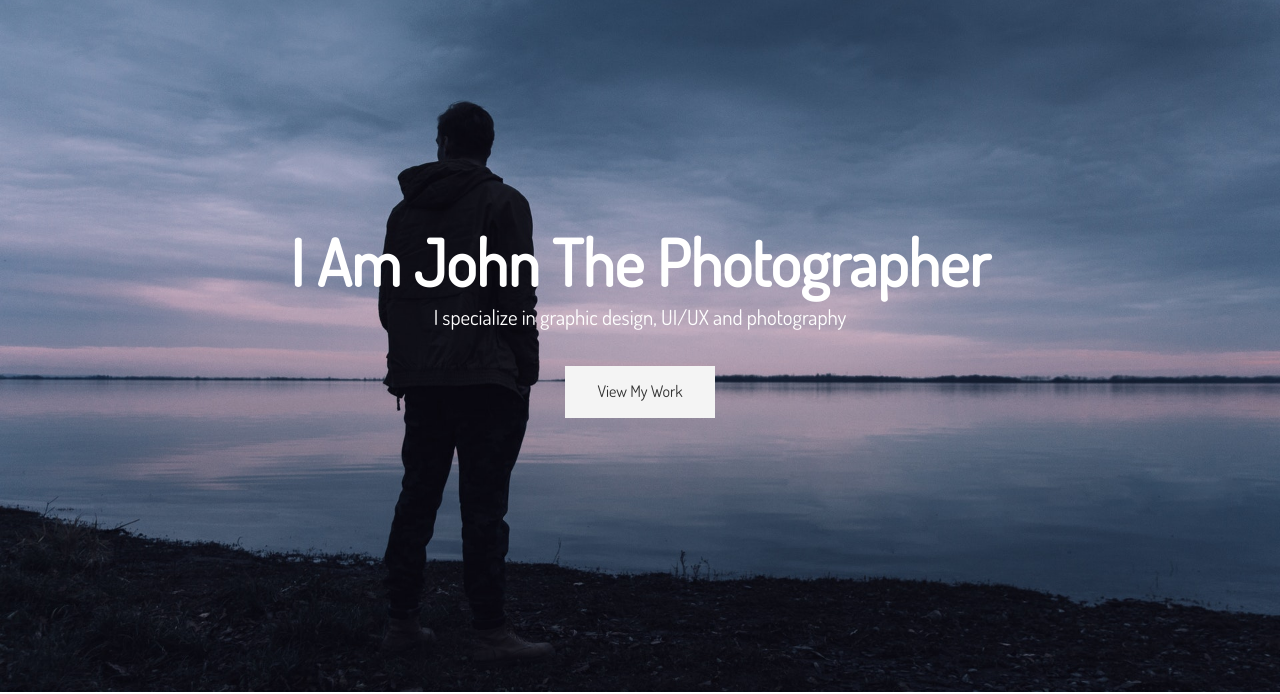
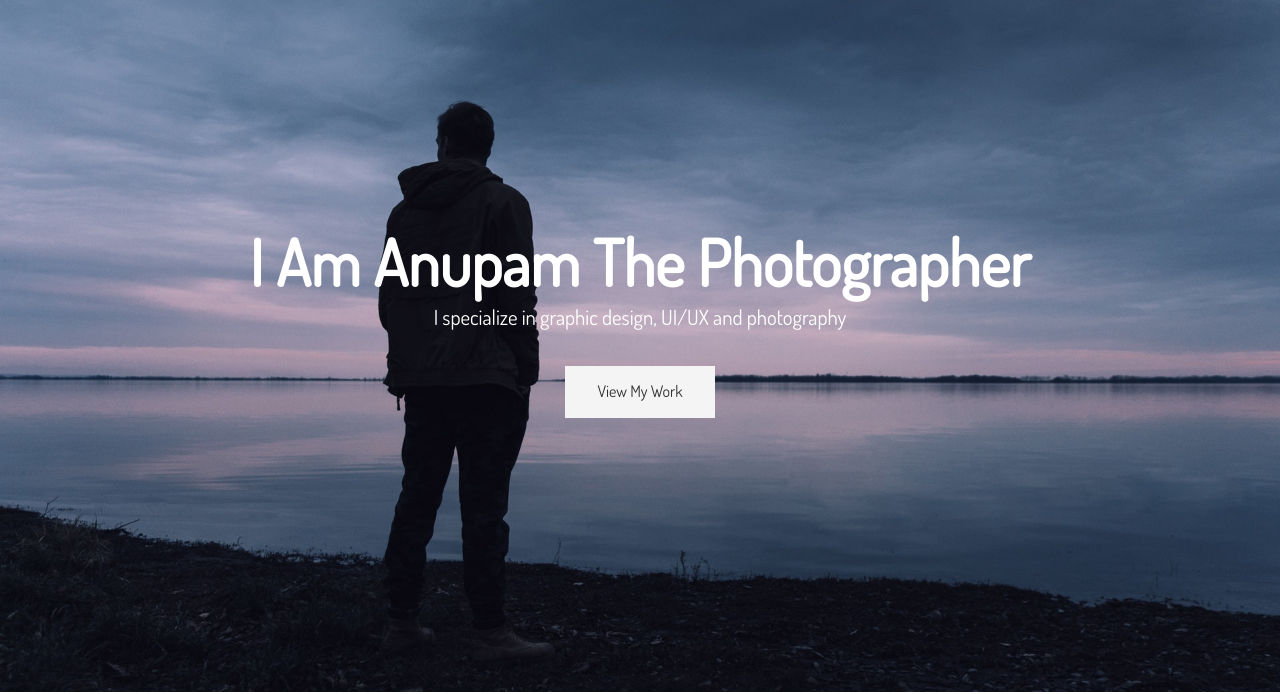
Before and after one commit to 1Anupam/cdn_integration, a website: page dist/index.html in a window 1280 px wide. Shown: the part 108-802 px from the top of the page. Drawn offline with Linux system fonts and the light colour scheme.

Commit message:
Changed name

```diff
--- a/dist/index.html
+++ b/dist/index.html
@@ -30,7 +30,7 @@
         </nav>
         <div class="header-content">
           <h1>
-            I Am John The
+            I Am Anupam The
             <span
               class="txt-type"
               data-wait="3000"
```
